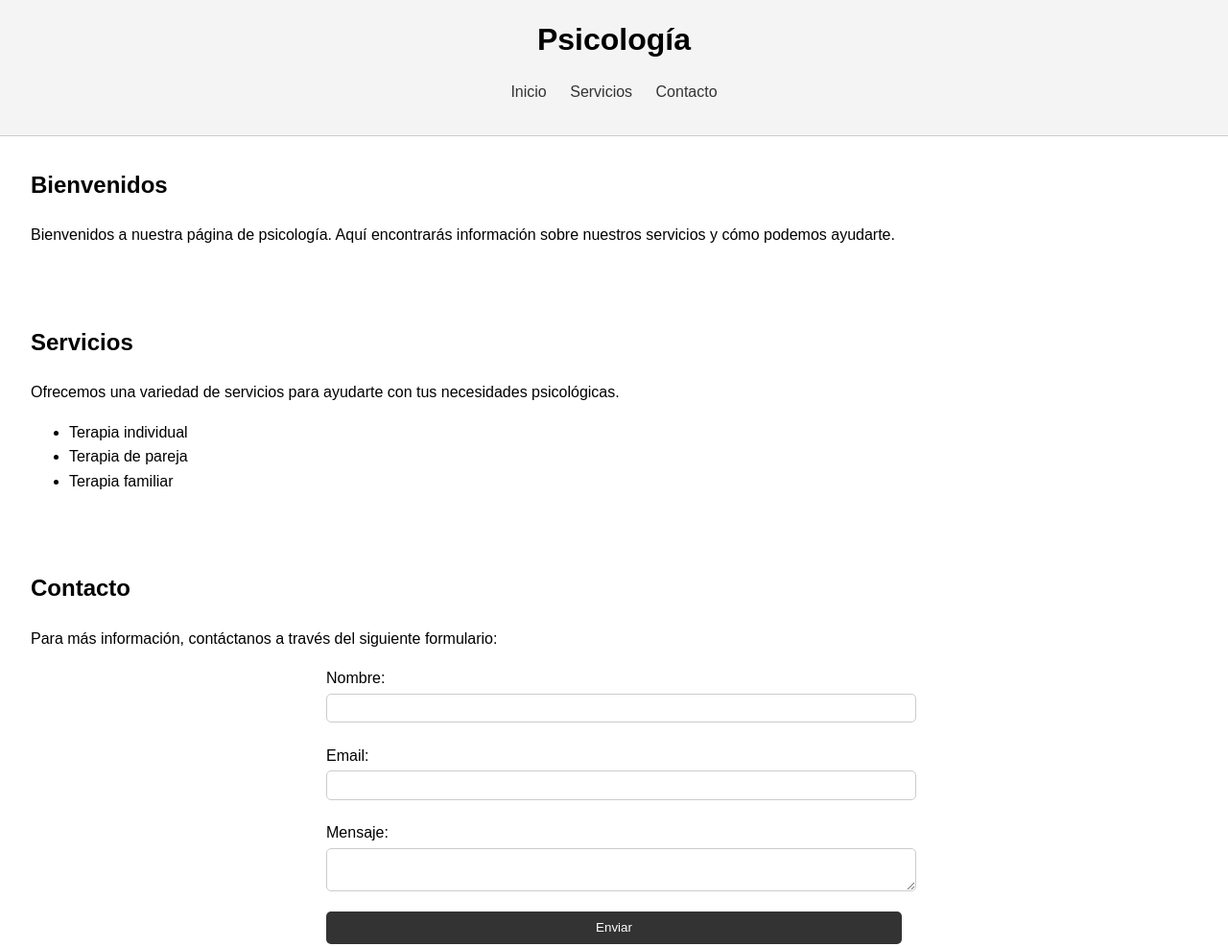
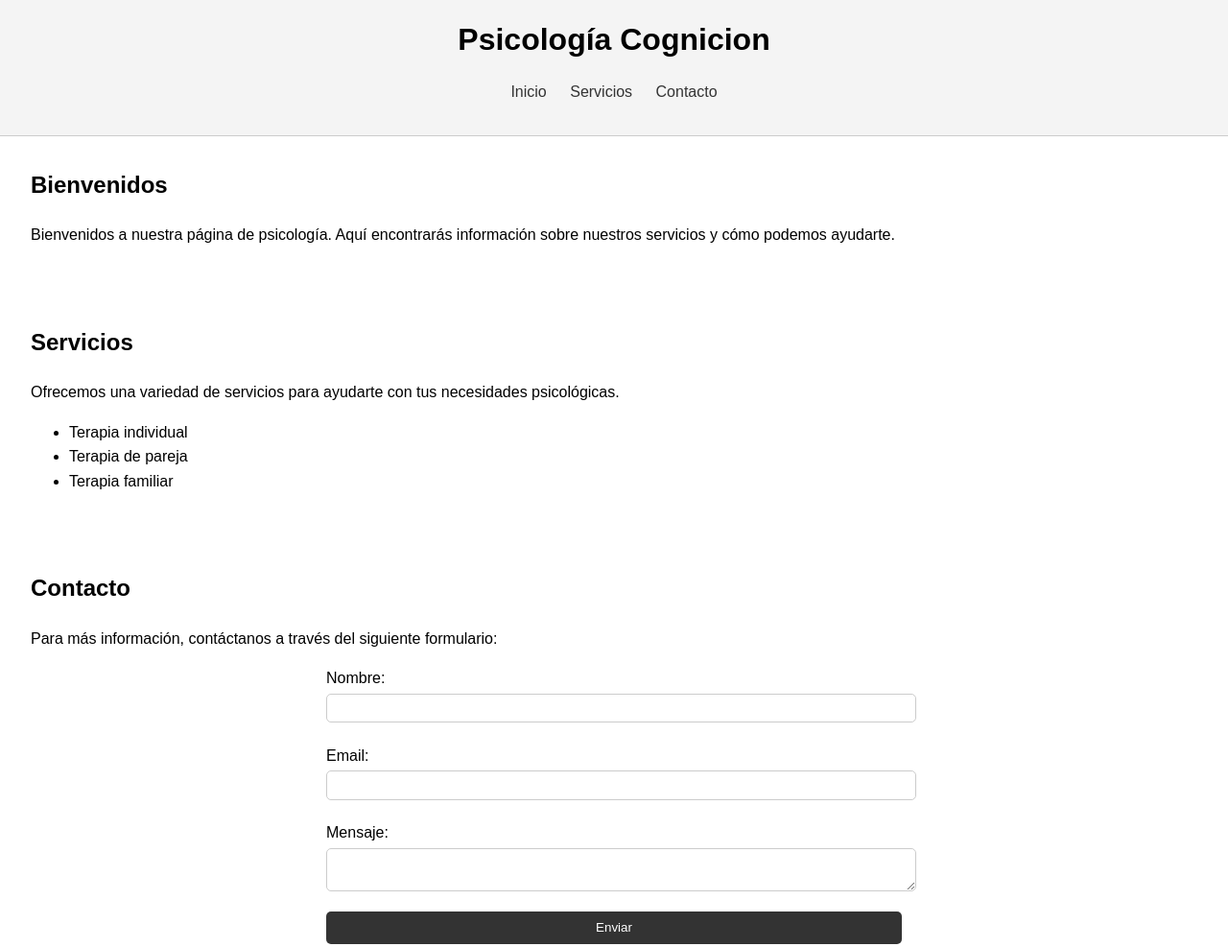
Before and after one commit to Akin-glitch-svg/Cognicion, a plain HTML site: page index.html in a window 1280 px wide. Shown: the top 987 px of the page at 96% size. Drawn offline with Linux system fonts and the light colour scheme.

Commit message:
index.html

```diff
--- a/index.html
+++ b/index.html
@@ -8,7 +8,7 @@
 </head>
 <body>
     <header>
-        <h1>Psicología</h1>
+        <h1>Psicología Cognicion</h1>
         <nav>
             <ul>
                 <li><a href="#inicio">Inicio</a></li>
```
